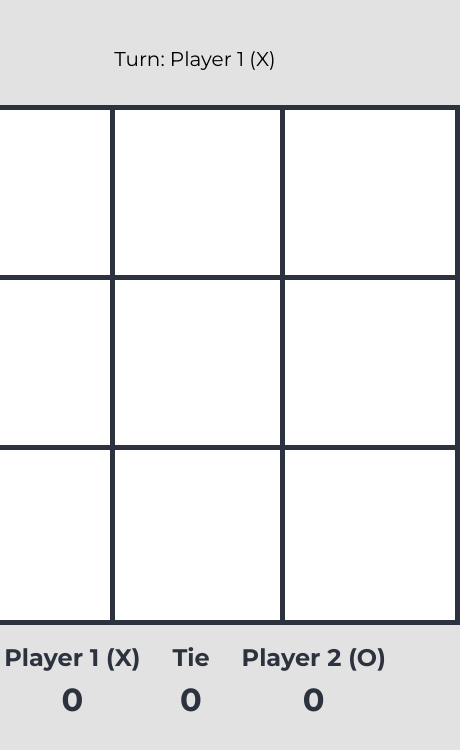
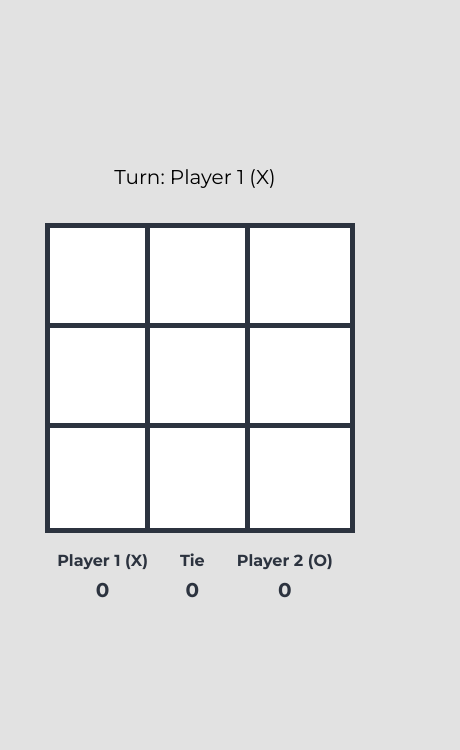
Before and after one commit to Rigorevich/tic-tac-toe, a React (Vite) app: page / in a window 390 px wide. Shown: the top 750 px of the page, 460 px wide, since content can reach past the window. Built offline with nearby package versions, Linux system fonts and the light colour scheme.

Commit message:
feat: add adaptive

```diff
--- a/src/components/Board/Board.module.scss
+++ b/src/components/Board/Board.module.scss
@@ -3,3 +3,10 @@
   grid-template-columns: repeat(3, 170px);
   grid-template-rows: repeat(3, 170px);
 }
+
+@media (max-width: 600px) {
+  .board {
+    grid-template-columns: repeat(3, 100px);
+    grid-template-rows: repeat(3, 100px);
+  }
+}
--- a/src/components/Board/components/Square/Square.module.scss
+++ b/src/components/Board/components/Square/Square.module.scss
@@ -96,3 +96,9 @@
     transform: scale(1.1) rotate(var(--rotate-angle));
   }
 }
+
+@media (max-width: 600px) {
+  .zero::before {
+    border-width: 10px;
+  }
+}
--- a/src/components/Moves/Moves.module.scss
+++ b/src/components/Moves/Moves.module.scss
@@ -1,7 +1,9 @@
 .moves {
+  padding: 0 20px;
   display: flex;
   align-items: center;
   justify-content: center;
+  flex-wrap: wrap;
   gap: 16px;
   height: 50px;
 
@@ -20,3 +22,12 @@
     }
   }
 }
+
+@media (max-width: 600px) {
+  .moves {
+    .move {
+      padding: 4px 8px;
+      font-size: var(--font-size-sm);
+    }
+  }
+}
--- a/src/components/Score/Score.module.scss
+++ b/src/components/Score/Score.module.scss
@@ -19,3 +19,17 @@
     }
   }
 }
+
+@media (max-width: 600px) {
+  .wrapper {
+    .section {
+      .player {
+        font-size: var(--font-size-sm);
+      }
+
+      .score {
+        font-size: var(--font-size-md);
+      }
+    }
+  }
+}
```
